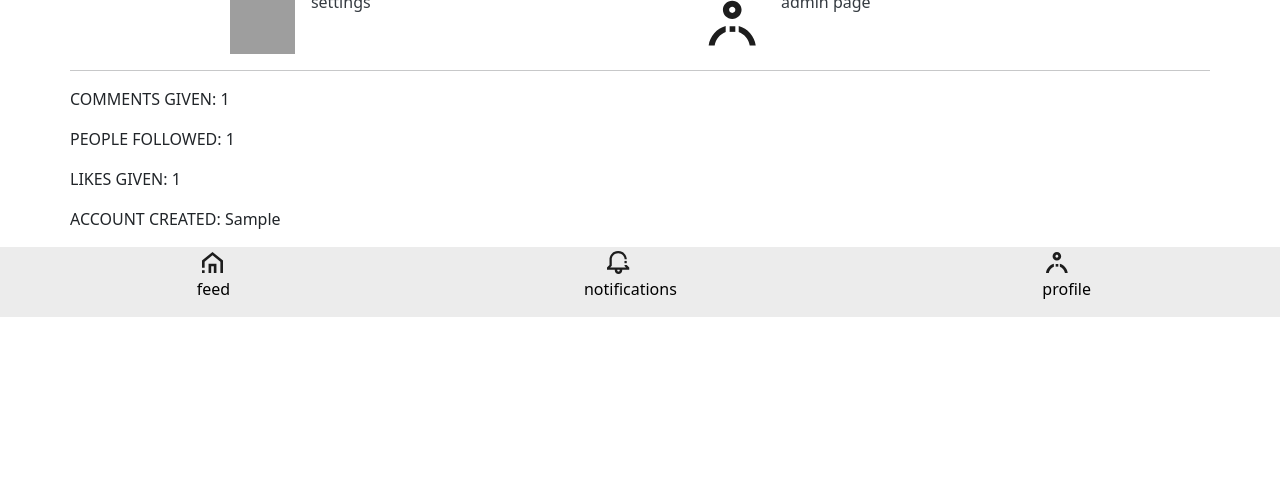
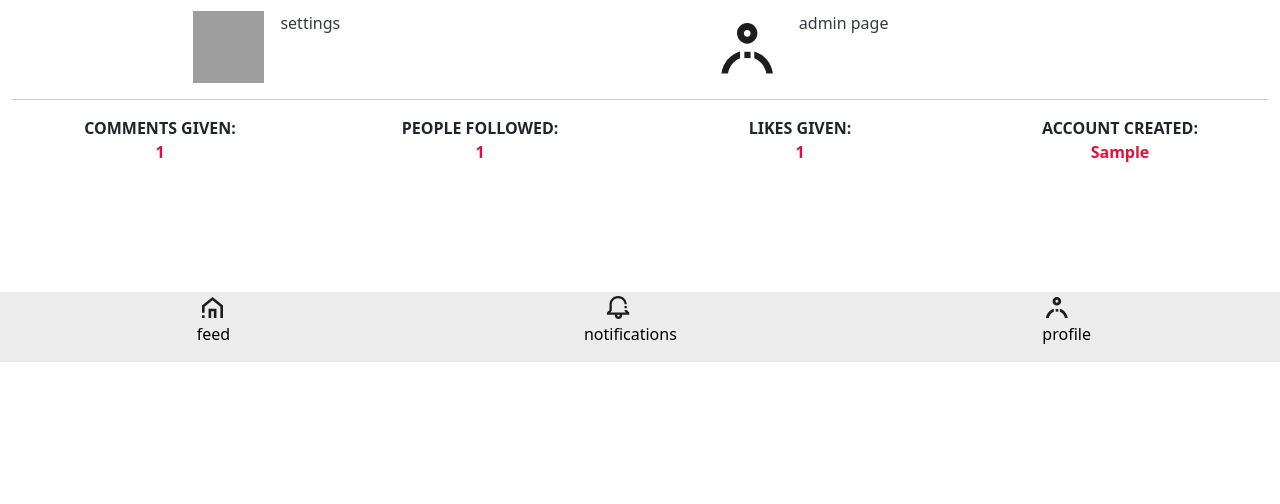
Before and after one commit to Trewep/php-eindbaas-groep2, a PHP site: page /profile.php?id=1 in a window 1280 px wide. Shown: the part 296-800 px from the top of the page. Run offline with PHP 8.4, Linux system fonts and the light colour scheme; the visitor is signed in with stand-in values (Sample User, id 1); tables that the repository leaves empty or names only in its code hold one stand-in row (values such as "Sample post"); data that the repository does not hold is empty; grey boxes are pictures that could not be loaded.

Commit message:
feat(profile) add bootstrap css profile page

```diff
--- a/css/debuffStyle.css
+++ b/css/debuffStyle.css
@@ -1,5 +1,6 @@
 /*work*
 /*colors*/
+
 :root {
     --bs-blue: #0d6efd;
     --bs-indigo: #6610f2;
@@ -32,145 +33,150 @@
     src: url(../assets/fonts/LiberGrotesqueFamily-Bold.ttf);
 }
 
-  h1{
+h1 {
     font-family: HeadingFont;
 }
 
-
-*{
+* {
     box-sizing: border-box;
 }
 
-html,body {
-    margin:0;
-    padding:0;
-    overflow-x:hidden;
+body {
+    margin: 0;
+    padding: 0;
+    overflow-x: hidden;
 }
 
-
-.container{
+.container {
     padding: 0;
 }
 
-
-.header{
-    color:  white;
-    background-color: #1D1D1D ;
+.header {
+    color: white;
+    background-color: #1D1D1D;
     padding: 0.5em;
 }
 
-.header img{
+.header img {
     width: 45%;
 }
 
-.header .logo{
+.header .logo {
     width: 65%;
     margin-right: 50%;
     margin-left: 50%;
 }
 
-.profileOptions{
+.profileOptions {
     margin-top: 2em;
-
 }
 
-.profileOptions div{
+.profileOptions div {
     padding: 0;
 }
 
-.profileOptions img{
+.profileOptions img {
     width: 40%;
-
 }
 
-.profileOptions h1{
+.profileOptions h1 {
     padding-top: 0.7em;
     padding-left: 0.5em;
     font-size: 1.5em;
-
 }
 
-.profileButtons{
+.profileButtons {
     margin-top: 2em;
 }
 
-.ProfileButton img{
+.ProfileButton img {
     width: 14%;
 }
 
-.ProfileButton a{
+.ProfileButton a {
     padding-left: 1em;
     text-decoration: none;
     color: var(--bs-gray-dark);
 }
 
-.imageOverview{
-    display: flex;
-    align-items: flex-start;
 
+.profileStats{
+    text-align: center;
+    font-weight: bolder;
+}
+
+.profileStats span{
+color: crimson;
+}
+
+.ProfileImages{
+    margin-bottom: 2em;
+
+}
+
+.btnDelete {
+    width: 100%;
+    margin: 0 0.4em 0 0.4em;
+}
+
+.testje {
+    width: 20em;
+    height: 12em;
+    overflow: hidden;
+}
+
+.item{
+    margin-bottom: 2em;
 }
 
 
 
 
-.imageOverview img{
-    padding: 0.4em;
-    width: 100%;
-}
 
-
-
-.btnDelete {
-    width: 95%;
-    margin:0 0.4em 0 0.4em;
-}
-
-
+/*nav*/
 
 .nav {
     background-color: #ececec;
-margin-top: em ;
+    margin-top: 5em;
     bottom: 0;
-width:100%;
-margin-left:0;
-margin-right:0;
-
+    width: 100%;
+    margin-left: 0;
+    margin-right: 0;
 }
 
-.nav a{
+.nav a {
     text-decoration: none;
     color: black;
 }
 
-.noti{
+.noti {
     margin-left: -1.2em;
 }
 
-.profileSettingsImage{
+.profileSettingsImage {
     margin-top: 1em;
     margin-bottom: 1em;
-
-}
-.profileSettingsImage img{
-width: 50%;
-
 }
 
-.error{
-    background-color:  rgba(0, 0, 0, 0.1);
+.profileSettingsImage img {
+    width: 50%;
+}
+
+.error {
+    background-color: rgba(0, 0, 0, 0.1);
     color: var(--bs-primary);
     padding: 0.2em;
     margin: 0.5em;
-
 }
 
+/*Login Screen*/
 
-/*Login Screen*/
-.loginPage{
+.loginPage {
     background-color: var(--bs-dark);
     color: var(--bs-white);
 }
-.loginLogo{
+
+.loginLogo {
     width: 107px;
     height: 23px;
     margin-top: 63px;
@@ -178,23 +184,28 @@ width: 50%;
     margin-bottom: 69px;
     margin-left: 27px;
 }
-.loginScreen{
+
+.loginScreen {
     margin-left: 27px;
     margin-right: 28px;
     width: auto;
 }
-.loginHeading{
+
+.loginHeading {
     margin-bottom: 30px;
 }
-.loginForm{
+
+.loginForm {
     width: 100%;
 }
-.loginInput{
+
+.loginInput {
     width: 100%;
     margin-top: 10px;
     margin-bottom: 20px;
 }
-.btn1{
+
+.btn1 {
     background-color: var(--bs-primary);
     color: var(--bs-white);
     padding-top: 0.5em;
@@ -202,20 +213,19 @@ width: auto;
     padding-left: 1.5em;
     padding-right: 1.5em;
 }
-.errorLogin{
+
+.errorLogin {
     margin-top: 47px;
     margin-bottom: 73px;
     background-color: var(--bs-warning);
     padding: 5%;
 }
-.errorMessageLogin::before{
 
-}
-
+.errorMessageLogin::before {}
 
 /* index*/
 
-article{
+article {
     width: 22em;
     margin-left: auto;
     margin-right: auto;
@@ -223,27 +233,45 @@ article{
     padding: 1em;
 }
 
-.feedProfile{
+.feedProfile {
     width: 3em;
 }
 
-.feedLink{
+.feedLink {
     text-decoration: none;
     color: black;
 }
 
-.feedImage{
-    width: 20em;
+.feedImage {
+    width: 2em;
 }
 
-.feedProfileInfo{
+.feedProfileInfo {
     display: flex;
     flex-direction: row;
     gap: 2em;
 }
 
-.feedInteractions{
+.feedInteractions {
     display: flex;
     flex-direction: row;
     gap: 2em;
 }
+
+@media(min-width:580px){
+
+    .test2{
+        width: 20em;
+        height: 15em;
+    }
+
+    .btn-danger{
+        width: 20em;
+    height: 5em;
+    }
+
+    .btnDelete {
+     height: 2.5em;
+     width: 95%;
+    }
+}
--- a/profile.php
+++ b/profile.php
@@ -129,7 +129,7 @@ if (!empty($_POST['deleteFilterBtn'])) {
 </head>
 
 <body>
-    <div class="container">
+    <div class="container-fluid">
 
         <?php include("header.inc.php") ?>
 
@@ -171,23 +171,22 @@ if (!empty($_POST['deleteFilterBtn'])) {
 
         <hr>
 
-        <!-- toon de profiel statistieken -->
-        <div class="profileStats">
-            <p>COMMENTS GIVEN: <?php echo htmlspecialchars($commentStat["COUNT(*)"]) ?></p>
-            <p>PEOPLE FOLLOWED: <?php echo htmlspecialchars($followerStat["COUNT(*)"]) ?></p>
-            <p>LIKES GIVEN: <?php echo htmlspecialchars($likesStat["COUNT(*)"]) ?></p>
-            <p>ACCOUNT CREATED: <?php echo htmlspecialchars($dateStat['created']) ?></p>
+        <div class=" row profileStats">
+        <div class="col-sm-6 col-md-4 col-lg-3 item"><p>COMMENTS GIVEN: <br> <span><?php echo htmlspecialchars($commentStat["COUNT(*)"]) ?></span> </p></div>
+        <div class="col-sm-6 col-md-4 col-lg-3 item"><p>PEOPLE FOLLOWED: <br> <span><?php echo htmlspecialchars($followerStat["COUNT(*)"]) ?></span> </p></div>
+        <div class="col-sm-6 col-md-4 col-lg-3 item"><p>LIKES GIVEN: <br> <span><?php echo htmlspecialchars($likesStat["COUNT(*)"]) ?></span> </p></div>
+        <div class="col-sm-6 col-md-4 col-lg-3 item"><p>ACCOUNT CREATED: <br> <span><?php echo htmlspecialchars($dateStat['created']) ?></span> </p></div>
+
         </div>
 
-        <div class="imageOverview">
-            <!-- loop over alle posts en als het userId van de post gelijk is aan de id in de url toon dan de image van deze post -->
+        <div class="container">
+            <div class="row photos">
+
                 <?php foreach ($postsId as $post) : ?>
                     <?php if ($post['userId'] == $_GET['id']) : ?>
-                    <div class="row">
-                        <div class="col-5 d-flex flex">
-                            <div class="imageContainer">
-                                <figure class="<?php echo htmlspecialchars($post['filter']) ?>">
-                                    <img src="./postImages/<?php echo htmlspecialchars($post['image']) ?>" alt="">
+                        <div class="col-sm-6 col-md-4 col-lg-3 item">
+                                <figure class="<?php echo htmlspecialchars($post['filter']) ?> ">
+                                    <img class="test2" src="./postImages/<?php echo htmlspecialchars($post['image']) ?>" alt="">
                                 </figure>
                             <!-- als het bezochte profiel het eigen profiel is toon dan de delete foto en remove filter button - als het een ander profiel is niet -->
                             <?php if ($profile === 'myProfile') : ?>
@@ -201,13 +200,23 @@ if (!empty($_POST['deleteFilterBtn'])) {
                                     <input type="submit" class="btn btn-danger btnDelete" value="remove filter" name="deleteFilterBtn">
                                 </form>
                                 <?php endif; ?>
+                        </div>
                     <?php endif; ?>
-                            </div>
-                        </div>
-                    </div>
             <?php endforeach; ?>
 
+
             </div>
+
+        </div>
+
+        <!-- toon de profiel statistieken -->
+
+
+
+
+    </div>
+
+
 
     <?php include('nav.inc.php') ?>
 
```
Also changed, not shown: index.php (+8 -3 lines), postImages/adrienguh-Afm_5kfVUxM-unsplash.jpg (deleted), postImages/photo-1481349518771-20055b2a7b24.jpg (added). Lines whose indentation alone changed are shown as unchanged.
